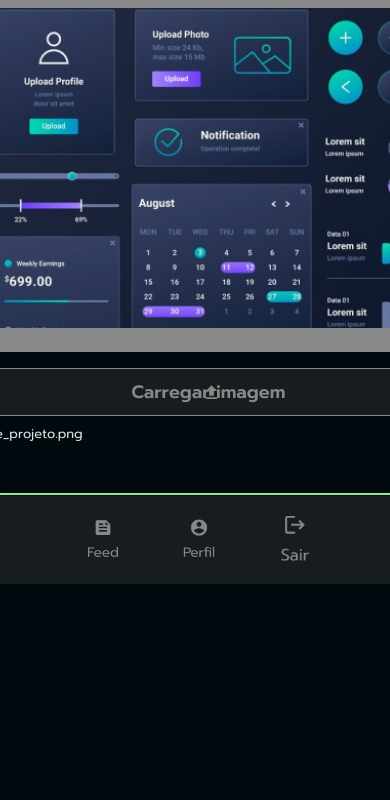
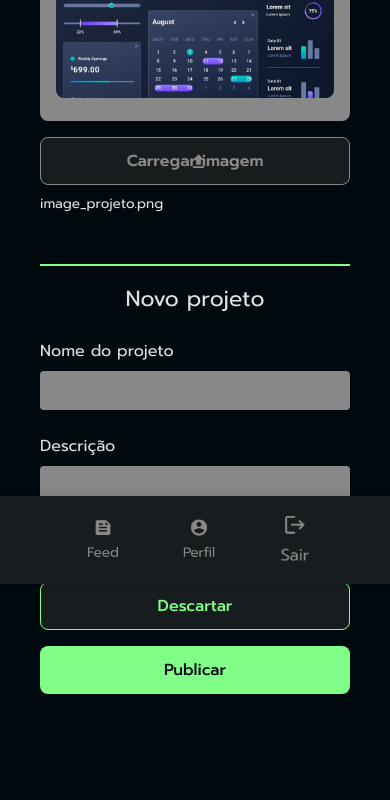
Before and after one commit to odrgues/CodeConnect, a plain HTML site: page pages/publicar.html in a window 390 px wide. Shown: the part 260-1060 px from the top of the page. Before the commit the page ends 844 px from the top, so only its background shows below. Drawn offline with Linux system fonts and the light colour scheme; files whose address does not match are found by name; a web font is replaced by a local one.

Commit message:
Responsividade publicar para mobile

```diff
--- a/assets/css/publicar.css
+++ b/assets/css/publicar.css
@@ -289,7 +289,82 @@ textarea {
     align-items: center;
     justify-content: center;
   }
+  @media (max-width: 767px) {
+    body {
+      flex-direction: column;
+      align-items: center;
+      padding: 32px 16px;
+      gap: 16px;
+      height: auto;
+    }
 
-  @media (max-width: 767px) {
+    main {
+      padding: 24px;
+      gap: 16px;
+      margin: 0;
+    }
+
+    h2 {
+      font-size: 22px;
+      text-align: center;
+      margin-bottom: 24px;
+    }
+
+    form {
+      width: 100%;
+      margin-bottom: 50px;
+    }
+
+    form div label {
+      font-size: 16px;
+    }
+
+    form div input,
+    textarea {
+      padding: 8px 12px;
+      font-size: 14px;
+    }
+
+    .container-botoes {
+      flex-direction: column;
+      width: 100%;
+      gap: 16px;
+    }
+
+    .container-botoes button {
+      width: 100%;
+      padding: 12px;
+      font-size: 16px;
+
+    }
+
+    .container-descricao {
+      width: 100%;
+    }
+
+    .container-imagem {
+      height: auto;
+      padding: 16px;
+    }
+
+    .main-imagem {
+      width: 100%;
+      height: auto;
+      object-fit: contain;
+    }
+
+    .container-upload-imagem button {
+      font-size: 16px;
+      padding: 10px;
+    }
+
+    .imagem-logo {
+      width: 7rem;
+      margin-bottom: 1.5rem;
+    }
+
+    .container-imagem-nome {
+      font-size: 0.85rem;
+    }
   }
 }
```
